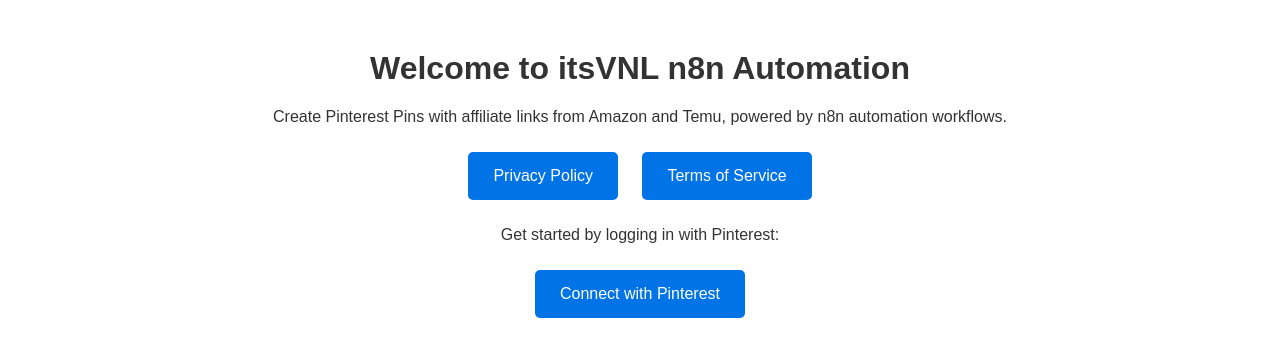
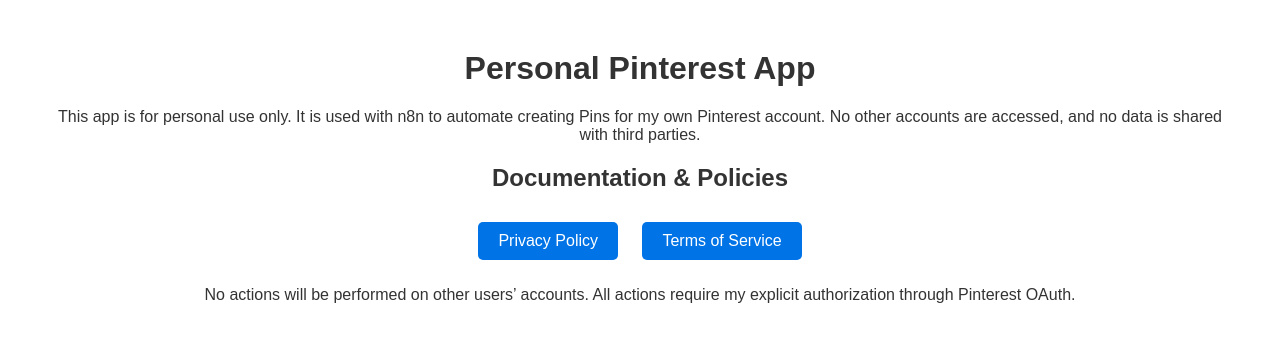
Before and after one commit to itsVNL-Coding/itsVNL-pinterest-privacy-policy, a plain HTML site: page index.html in a window 1280 px wide. Drawn offline with Linux system fonts and the light colour scheme.

Commit message:
Change title and update app description in index.html
Updated the title and content to reflect the app's purpose and usage.

```diff
--- a/index.html
+++ b/index.html
@@ -3,25 +3,25 @@
 <head>
 <meta charset="UTF-8">
 <meta name="viewport" content="width=device-width, initial-scale=1">
-<title>itsVNL n8n Automation</title>
+<title>Personal Pinterest App</title>
 <style>
     body { font-family: Arial, sans-serif; text-align: center; margin: 50px; color: #333; }
     a { text-decoration: none; color: #0073e6; }
     a:hover { text-decoration: underline; }
-    .button { display: inline-block; margin: 10px; padding: 15px 25px; background-color: #0073e6; color: #fff; border-radius: 5px; }
+    .button { display: inline-block; margin: 10px; padding: 10px 20px; background-color: #0073e6; color: #fff; border-radius: 5px; }
     .button:hover { background-color: #005bb5; }
 </style>
 </head>
 <body>
 
-<h1>Welcome to itsVNL n8n Automation</h1>
-<p>Create Pinterest Pins with affiliate links from Amazon and Temu, powered by n8n automation workflows.</p>
+<h1>Personal Pinterest App</h1>
+<p>This app is for personal use only. It is used with n8n to automate creating Pins for my own Pinterest account. No other accounts are accessed, and no data is shared with third parties.</p>
 
+<h2>Documentation & Policies</h2>
 <a class="button" href="privacy.html" target="_blank">Privacy Policy</a>
 <a class="button" href="tos.html" target="_blank">Terms of Service</a>
 
-<p>Get started by logging in with Pinterest:</p>
-<a class="button" href="#">Connect with Pinterest</a> <!-- Replace # with OAuth link -->
+<p>No actions will be performed on other users’ accounts. All actions require my explicit authorization through Pinterest OAuth.</p>
 
 </body>
 </html>
```
